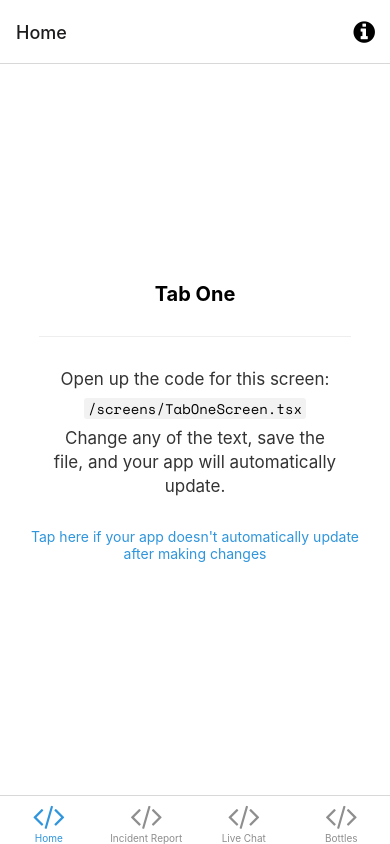
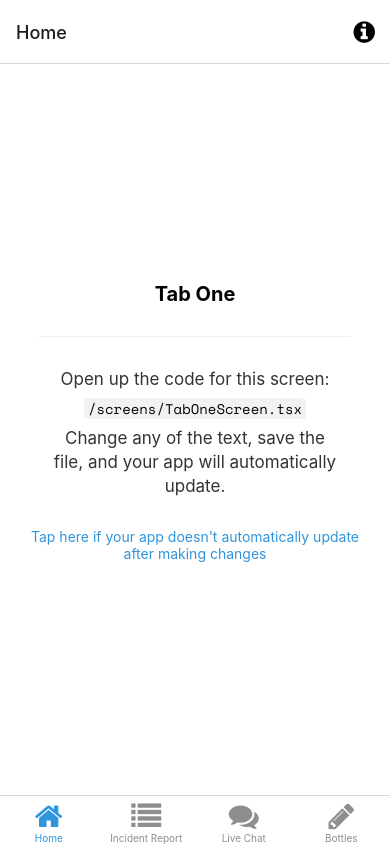
Before and after one commit to ZhouJas/campusafe-fe, a React Native app: screen /TabOne in a window 390 px wide. Built offline with nearby package versions, Linux system fonts and the light colour scheme; what expo-linking would draw is missing.

Commit message:
icon change

```diff
--- a/navigation/index.tsx
+++ b/navigation/index.tsx
@@ -69,7 +69,7 @@ function BottomTabNavigator() {
         component={TabOneScreen}
         options={({ navigation }: RootTabScreenProps<'TabOne'>) => ({
           title: 'Home',
-          tabBarIcon: ({ color }) => <TabBarIcon name="code" color={color} />,
+          tabBarIcon: ({ color }) => <TabBarIcon name="home" color={color} />,
           headerRight: () => (
             <Pressable
               onPress={() => navigation.navigate('Modal')}
@@ -91,7 +91,7 @@ function BottomTabNavigator() {
         component={TabTwoScreen}
         options={{
           title: 'Incident Report',
-          tabBarIcon: ({ color }) => <TabBarIcon name="code" color={color} />,
+          tabBarIcon: ({ color }) => <TabBarIcon name="list" color={color} />,
         }}
       />
         <BottomTab.Screen
@@ -99,7 +99,7 @@ function BottomTabNavigator() {
         component={TabthreeScreen}
         options={{
           title: 'Live Chat',
-          tabBarIcon: ({ color }) => <TabBarIcon name="code" color={color} />,
+          tabBarIcon: ({ color }) => <TabBarIcon name="comments" color={color} />,
         }}
       />
         <BottomTab.Screen
@@ -107,7 +107,7 @@ function BottomTabNavigator() {
         component={TabFourScreen}
         options={{
           title: 'Bottles',
-          tabBarIcon: ({ color }) => <TabBarIcon name="code" color={color} />,
+          tabBarIcon: ({ color }) => <TabBarIcon name="pencil" color={color} />,
         }}
       />
     </BottomTab.Navigator>
--- a/screens/TabFourScreen.tsx
+++ b/screens/TabFourScreen.tsx
@@ -7,7 +7,7 @@ import { Text, View } from '../components/Themed';
 export default function TabfourScreen() {
   return (
     <View style={styles.container}>
-      <Text style={styles.title}>Tab four</Text>
+      <Text style={styles.title}>Send a Message</Text>
       <View style={styles.separator} lightColor="#eee" darkColor="rgba(255,255,255,0.1)" />
       <EditScreenInfo path="/screens/TabfourScreen.tsx" />
     </View>
```
